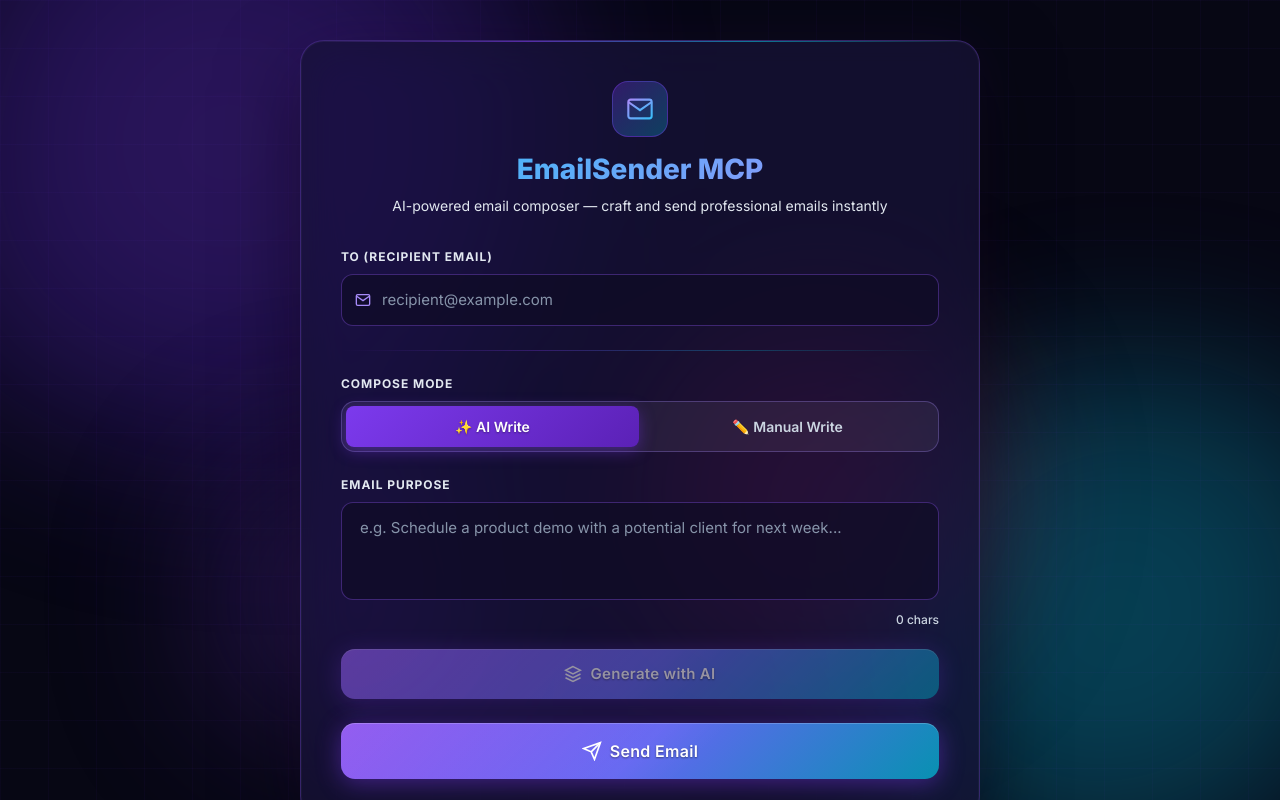
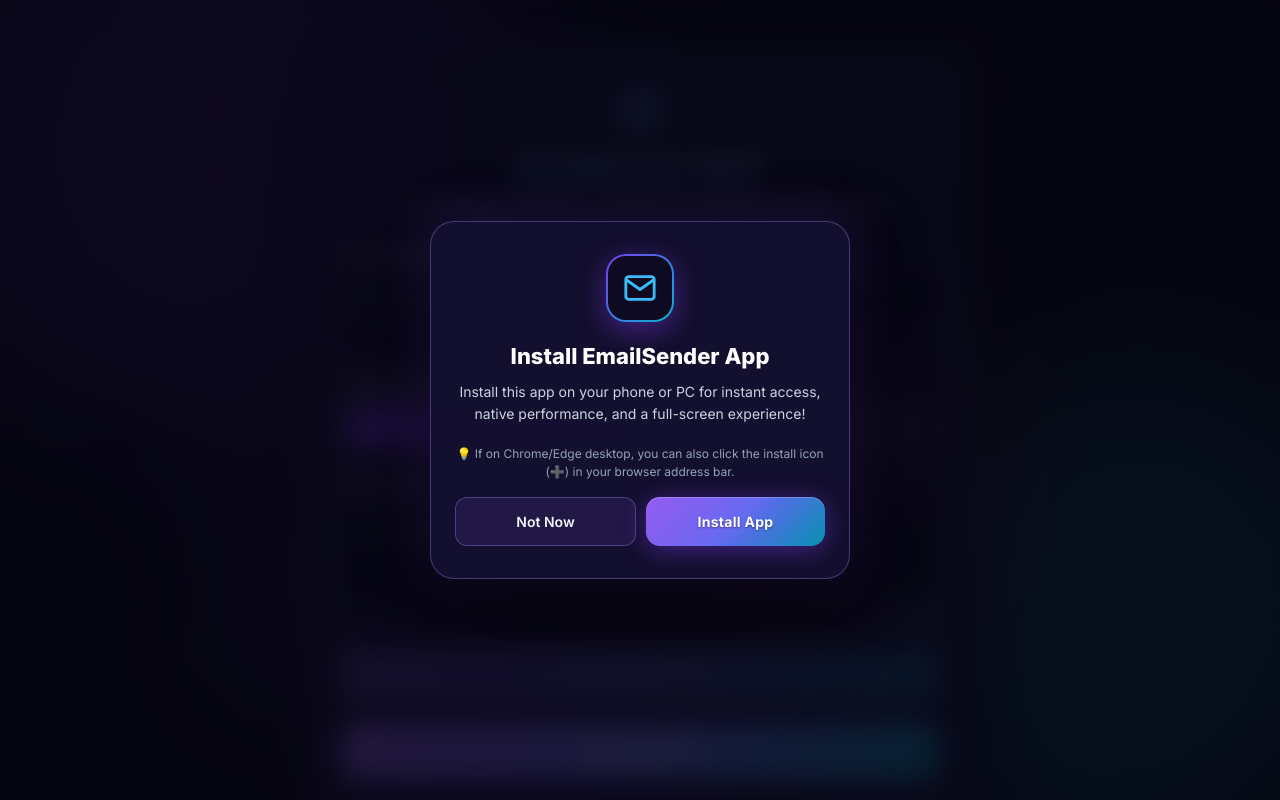
Before and after one commit to rasel1510/emailsendermcp, a Next.js app: page / in a window 1280 px wide. Built offline with nearby package versions, Linux system fonts and the light colour scheme.

Commit message:
fix: ensure PWA install modal displays reliably after 1.5s delay and register service worker

```diff
--- a/components/PwaInstallModal.tsx
+++ b/components/PwaInstallModal.tsx
@@ -12,50 +12,55 @@ export default function PwaInstallModal() {
   const [deferredPrompt, setDeferredPrompt] = useState<BeforeInstallPromptEvent | null>(null);
   const [showModal, setShowModal] = useState(false);
   const [isIOS, setIsIOS] = useState(false);
+  const [isStandalone, setIsStandalone] = useState(false);
 
   useEffect(() => {
-    // Check if already in standalone PWA mode
-    const isStandalone =
+    // Register Service Worker for full PWA criteria
+    if ("serviceWorker" in navigator) {
+      navigator.serviceWorker
+        .register("/sw.js")
+        .catch((err) => console.log("SW register error:", err));
+    }
+
+    // Check if already running as installed app
+    const standalone =
       window.matchMedia("(display-mode: standalone)").matches ||
       (window.navigator as any).standalone === true;
 
-    if (isStandalone) {
-      return; // Already installed, no need to show
+    setIsStandalone(standalone);
+
+    if (standalone) {
+      return; // Already installed, do not show
     }
 
-    // Check if dismissed recently (sessionStorage)
-    const dismissed = sessionStorage.getItem("pwa_modal_dismissed");
-    if (dismissed) {
-      return;
-    }
-
-    // Detect iOS device (Safari doesn't support beforeinstallprompt)
+    // Detect iOS
     const userAgent = window.navigator.userAgent.toLowerCase();
     const isIosDevice = /iphone|ipad|ipod/.test(userAgent);
     setIsIOS(isIosDevice);
 
-    if (isIosDevice) {
-      // Show iOS instruction modal after a short delay
+    // Listen for native Android/Chrome beforeinstallprompt
+    const promptHandler = (e: Event) => {
+      e.preventDefault();
+      setDeferredPrompt(e as BeforeInstallPromptEvent);
+    };
+
+    window.addEventListener("beforeinstallprompt", promptHandler);
+
+    // Always show modal after 1.5s delay if not already dismissed in this session
+    const dismissed = sessionStorage.getItem("pwa_modal_dismissed");
+    if (!dismissed) {
       const timer = setTimeout(() => {
         setShowModal(true);
       }, 1500);
-      return () => clearTimeout(timer);
+
+      return () => {
+        clearTimeout(timer);
+        window.removeEventListener("beforeinstallprompt", promptHandler);
+      };
     }
 
-    // Android / Chromium beforeinstallprompt handler
-    const handler = (e: Event) => {
-      e.preventDefault();
-      setDeferredPrompt(e as BeforeInstallPromptEvent);
-      // Wait 1.5s for page to settle then show modal
-      setTimeout(() => {
-        setShowModal(true);
-      }, 1500);
-    };
-
-    window.addEventListener("beforeinstallprompt", handler);
-
     return () => {
-      window.removeEventListener("beforeinstallprompt", handler);
+      window.removeEventListener("beforeinstallprompt", promptHandler);
     };
   }, []);
 
@@ -67,10 +72,9 @@ export default function PwaInstallModal() {
         setShowModal(false);
       }
       setDeferredPrompt(null);
-    } else if (isIOS) {
-      // For iOS, user manually adds via share button
-      setShowModal(false);
     } else {
+      // If browser doesn't support direct programmatic prompt (e.g. Firefox, Safari desktop),
+      // we notify user or close
       setShowModal(false);
     }
   }
@@ -78,6 +82,10 @@ export default function PwaInstallModal() {
   function handleDismiss() {
     setShowModal(false);
     sessionStorage.setItem("pwa_modal_dismissed", "true");
+  }
+
+  if (isStandalone) {
+    return null;
   }
 
   return (
@@ -92,24 +100,24 @@ export default function PwaInstallModal() {
             alignItems: "center",
             justifyContent: "center",
             padding: "20px",
-            background: "rgba(5, 5, 16, 0.75)",
-            backdropFilter: "blur(12px)",
-            WebkitBackdropFilter: "blur(12px)",
+            background: "rgba(5, 5, 16, 0.8)",
+            backdropFilter: "blur(14px)",
+            WebkitBackdropFilter: "blur(14px)",
           }}
         >
           <motion.div
-            initial={{ opacity: 0, scale: 0.9, y: 20 }}
+            initial={{ opacity: 0, scale: 0.85, y: 25 }}
             animate={{ opacity: 1, scale: 1, y: 0 }}
-            exit={{ opacity: 0, scale: 0.9, y: 20 }}
-            transition={{ type: "spring", duration: 0.5, bounce: 0.3 }}
+            exit={{ opacity: 0, scale: 0.85, y: 25 }}
+            transition={{ type: "spring", duration: 0.45, bounce: 0.25 }}
             style={{
               width: "100%",
               maxWidth: "420px",
-              background: "rgba(20, 16, 48, 0.95)",
+              background: "rgba(20, 16, 48, 0.96)",
               border: "1px solid rgba(167, 139, 250, 0.35)",
               borderRadius: "24px",
-              padding: "28px 24px",
-              boxShadow: "0 24px 60px rgba(0, 0, 0, 0.6), 0 0 40px rgba(124, 58, 237, 0.2)",
+              padding: "32px 24px",
+              boxShadow: "0 24px 70px rgba(0, 0, 0, 0.7), 0 0 50px rgba(124, 58, 237, 0.25)",
               textAlign: "center",
               position: "relative",
             }}
@@ -117,16 +125,16 @@ export default function PwaInstallModal() {
             {/* App Icon */}
             <div
               style={{
-                width: "64px",
-                height: "64px",
-                margin: "0 auto 16px",
-                borderRadius: "18px",
+                width: "68px",
+                height: "68px",
+                margin: "0 auto 18px",
+                borderRadius: "20px",
                 background: "linear-gradient(135deg, #7c3aed, #06b6d4)",
                 padding: "2px",
                 display: "flex",
                 alignItems: "center",
                 justifyContent: "center",
-                boxShadow: "0 8px 24px rgba(124, 58, 237, 0.4)",
+                boxShadow: "0 8px 28px rgba(124, 58, 237, 0.45)",
               }}
             >
               <div
@@ -134,13 +142,13 @@ export default function PwaInstallModal() {
                   width: "100%",
                   height: "100%",
                   background: "#0d0a21",
-                  borderRadius: "16px",
+                  borderRadius: "18px",
                   display: "flex",
                   alignItems: "center",
                   justifyContent: "center",
                 }}
               >
-                <svg width="32" height="32" viewBox="0 0 24 24" fill="none" stroke="#38bdf8" strokeWidth="2">
+                <svg width="34" height="34" viewBox="0 0 24 24" fill="none" stroke="#38bdf8" strokeWidth="2">
                   <path d="M4 4h16c1.1 0 2 .9 2 2v12c0 1.1-.9 2-2 2H4c-1.1 0-2-.9-2-2V6c0-1.1.9-2 2-2z" />
                   <polyline points="22,6 12,13 2,6" />
                 </svg>
@@ -150,7 +158,7 @@ export default function PwaInstallModal() {
             {/* Title */}
             <h3
               style={{
-                fontSize: "20px",
+                fontSize: "22px",
                 fontWeight: 800,
                 color: "#ffffff",
                 marginBottom: "8px",
@@ -168,11 +176,11 @@ export default function PwaInstallModal() {
                 marginBottom: "20px",
               }}
             >
-              Install this app on your phone or desktop for instant access, offline readiness, and a seamless native experience!
+              Install this app on your phone or PC for instant access, native performance, and a full-screen experience!
             </p>
 
-            {/* iOS Instructions or One-Click Android Button */}
-            {isIOS ? (
+            {/* iOS Instructions */}
+            {isIOS && (
               <div
                 style={{
                   background: "rgba(255, 255, 255, 0.05)",
@@ -209,14 +217,21 @@ export default function PwaInstallModal() {
                 </p>
                 <p>2. Scroll down &amp; tap <strong>&quot;Add to Home Screen&quot;</strong>.</p>
               </div>
-            ) : null}
+            )}
+
+            {/* Desktop browser hint if no beforeinstallprompt */}
+            {!isIOS && !deferredPrompt && (
+              <p style={{ fontSize: "12px", color: "#94a3b8", marginBottom: "16px" }}>
+                💡 If on Chrome/Edge desktop, you can also click the install icon (➕) in your browser address bar.
+              </p>
+            )}
 
             {/* Buttons */}
             <div style={{ display: "flex", gap: "10px", justifyContent: "center" }}>
               <button
                 onClick={handleDismiss}
                 className="btn-secondary"
-                style={{ flex: 1, padding: "12px", fontSize: "14px" }}
+                style={{ flex: 1, padding: "13px", fontSize: "14px", fontWeight: 600 }}
                 type="button"
               >
                 Not Now
@@ -225,7 +240,7 @@ export default function PwaInstallModal() {
               <button
                 onClick={handleInstallClick}
                 className="btn-primary"
-                style={{ flex: 1, padding: "12px", fontSize: "14px" }}
+                style={{ flex: 1, padding: "13px", fontSize: "14px", fontWeight: 700 }}
                 type="button"
               >
                 {isIOS ? "Got It!" : "Install App"}
--- /dev/null
+++ b/public/sw.js
@@ -0,0 +1,20 @@
+// EmailSender MCP Minimal Service Worker for PWA Criteria
+const CACHE_NAME = "emailsender-v1";
+
+self.addEventListener("install", (event) => {
+  self.skipWaiting();
+});
+
+self.addEventListener("activate", (event) => {
+  event.waitUntil(clients.claim());
+});
+
+self.addEventListener("fetch", (event) => {
+  // Let network handle dynamic API requests
+  if (event.request.url.includes("/api/")) {
+    return;
+  }
+  event.respondWith(
+    fetch(event.request).catch(() => caches.match(event.request))
+  );
+});
```
